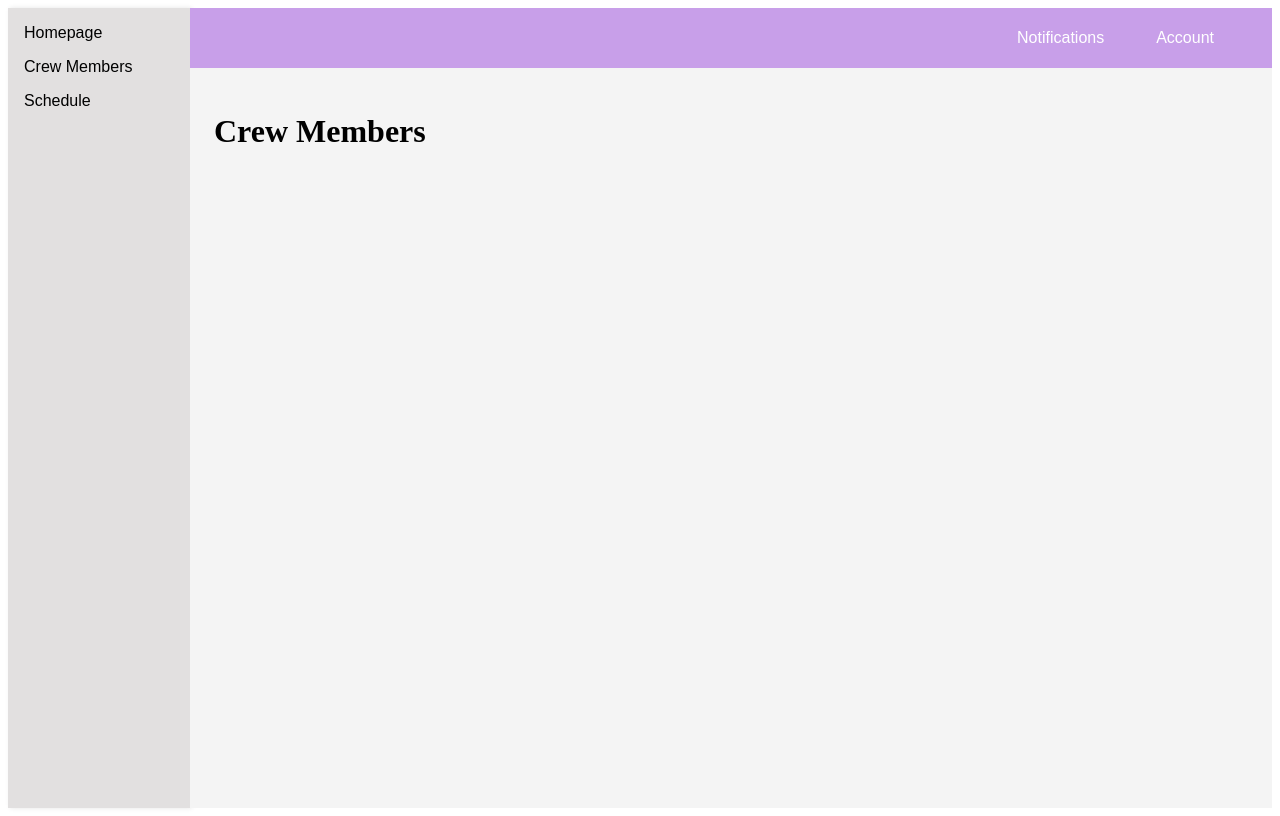
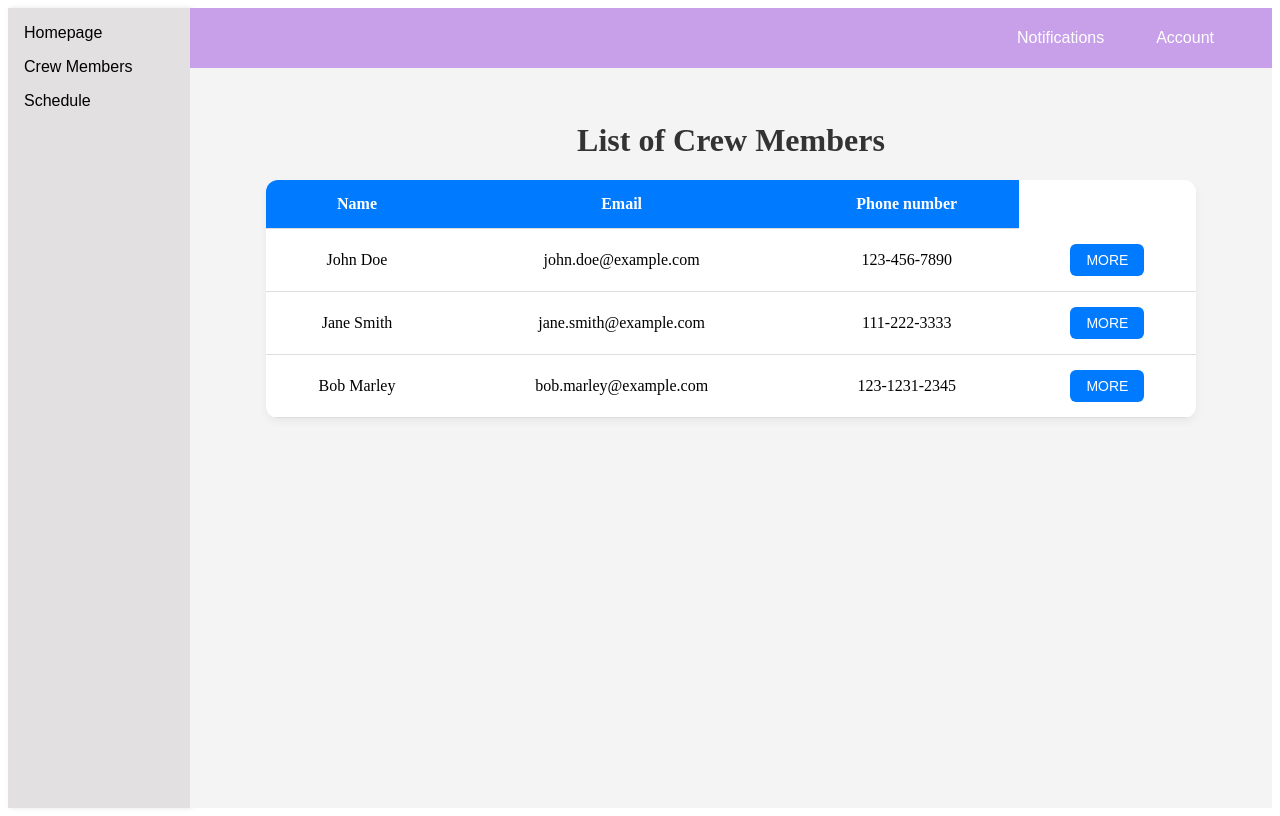
Before and after one commit to rileyhitthefan/CITE-30363-FrogCrew, a Vue app in the folder frontend/: page /#/crewMember in a window 1280 px wide. Built offline with nearby package versions, Linux system fonts and the light colour scheme; data requests are answered from the project's data file.

Commit message:
Use Case 3 Completed

```diff
--- a/frontend/db.json
+++ b/frontend/db.json
@@ -2,6 +2,7 @@
   "crewMembers": [
     {
       "id": "1",
+      "fullName": "John Doe",
       "firstName": "John",
       "lastName": "Doe",
       "phoneNumber": "123-456-7890",
@@ -15,6 +16,7 @@
     },
     {
       "id": "2",
+      "fullName": "Jane Smith",
       "firstName": "Jane",
       "lastName": "Smith",
       "email": "jane.smith@example.com",
@@ -27,11 +29,13 @@
     },
     {
       "id": "3",
+      "fullName": "Bob Marley",
       "firstName": "Bob",
       "lastName": "Marley",
       "email": "bob.marley@example.com",
       "phoneNumber": "123-1231-2345",
       "password": "34",
+      "role": "CREW",
       "position": [
         "Camera"
       ]
--- a/frontend/src/apis/crewMembers.js
+++ b/frontend/src/apis/crewMembers.js
@@ -64,7 +64,31 @@ const updateMemberById = async (id, updatedData) => {
 }
 
 
+/**
+ * POST /invite
+ * Admin sends invite to new crew members by specifing their emails
+ */
+const inviteCrewMembers = async (emails) => {
+    try {
+        const response = await fetch(BASE_URL, {
+            method: 'POST',
+            headers: {
+                'Content-Type': 'application/json',
+            },
+            body: JSON.stringify({ emails }),
+            })
+
+        if (!response.ok) {
+            throw new Error('Failed to invite crew members')
+        }
+        return await response.json()
+
+        } catch (error) {
+            console.error(error)
+            throw error
+        }
+}
 
 
 
-export default {findAllCrewMembers, findMemberById, updateMemberById}
+export default {findAllCrewMembers, findMemberById, updateMemberById, inviteCrewMembers}
--- a/frontend/src/router/index.js
+++ b/frontend/src/router/index.js
@@ -11,6 +11,7 @@ import Notifications from "@/views/Notifications.vue"
 import Account from "@/views/Account.vue"
 import ChangeAccountDetails from "@/views2/ChangeAccountDetails.vue"
 import ConfirmAccountChanges from "@/views2/ConfirmAccountChanges.vue"
+import DetailsCrewMember from "@/views2/detailsCrewMember.vue"
 
 //Create a router instance
 const router = createRouter({
@@ -26,8 +27,11 @@ const router = createRouter({
                 {path: '/schedule', name: 'schedule', component: Schedule,  meta: { title: 'Schedule', isNavLink: true}},
                 {path: '/notifications', name: 'notifications', component: Notifications},
                 {path: '/account', name: 'account', component: Account},
+
                 {path: '/account/changeAccountDetails/:id', name: 'changeAccountDetails', component: ChangeAccountDetails, props: true},
-                {path: '/account/changeAccountDetails/:id/confirmAccountChanges', name: 'confirmAccountChanges', component: ConfirmAccountChanges}
+                {path: '/account/changeAccountDetails/:id/confirmAccountChanges', name: 'confirmAccountChanges', component: ConfirmAccountChanges},
+
+                {path: '/crewMember/detailsCrewMember/:id', name: 'detailsCrewMember', component: DetailsCrewMember, props: true}
             ]
         },
 
--- a/frontend/src/views/CrewMembers.vue
+++ b/frontend/src/views/CrewMembers.vue
@@ -1,14 +1,36 @@
 <template>
     <div>
-        <h1>Crew Members</h1>
+        <h1>List of Crew Members</h1>
 
+        <!--List of crew members fetched from back end-->
+        <table>
+            <thead>
+                <tr>
+                    <th>Name</th>
+                    <th>Email</th>
+                    <th>Phone number</th>
+                </tr>
+            </thead>
+            <tbody>
+                <tr v-for="crewMember in crewMembers" :key="crewMember.userId">
+                    <td>{{ crewMember.fullName }}</td>
+                    <td>{{ crewMember.email }}</td>
+                    <td>{{ crewMember.phoneNumber }}</td>
+                    <td><button @click="$router.push({name: 'detailsCrewMember',  params: { id: crewMember.id } })">MORE</button></td>
+                </tr>
+            </tbody>
+        </table>
+
+        <br />
         <!-- Show buttown only for ADMIN-->
-         <div v-if="userRole === 'ADMIN' ">
+        <div v-if="userRole === 'ADMIN' ">
             <button @click="$router.push({ name: 'manageCrewMembers' })">Manage</button>
             <button @click="$router.push({ name: 'inviteCrewMembers' })">Invite</button>
+
+            <!-- This is where Manage or Invite view will be shown -->
+            <router-view />
+
         </div>
-        <!-- This is where Manage or Invite view will be shown -->
-        <router-view />
 
     </div>
 </template>
@@ -16,8 +38,75 @@
 <script setup>
 import { userRole } from '@/apis/auth';
 
+import api from '@/apis/crewMembers'
+import { ref, onMounted} from 'vue'
+
+const crewMembers = ref([])
+
+onMounted(loadCrewMembers)
+
+async function loadCrewMembers(){
+    crewMembers.value = await api.findAllCrewMembers()
+}
+
 </script>
 
 <style scoped>
+h1 {
+  text-align: center;
+  margin-top: 20px;
+  color: #333;
+}
+
+table {
+  width: 90%;
+  margin: 20px auto;
+  border-collapse: collapse;
+  box-shadow: 0 4px 8px rgba(0, 0, 0, 0.05);
+  background-color: #fff;
+  border-radius: 12px;
+  overflow: hidden;
+}
+
+thead {
+  background-color: #007bff;
+  color: white;
+}
+
+th, td {
+  padding: 15px;
+  text-align: center;
+  border-bottom: 1px solid #ddd;
+  font-size: 16px;
+}
+
+tr:hover {
+  background-color: #f1f1f1;
+}
+
+button {
+  padding: 8px 16px;
+  background-color: #007bff;
+  color: white;
+  border: none;
+  border-radius: 6px;
+  cursor: pointer;
+  transition: background-color 0.3s;
+  font-size: 14px;
+}
+
+button:hover {
+  background-color: #0056b3;
+}
+
+div {
+  margin-top: 30px;
+  text-align: center;
+}
+
+.router-view {
+  margin-top: 20px;
+}
+
 
 </style>
--- a/frontend/src/views2/InviteCrewMembers.vue
+++ b/frontend/src/views2/InviteCrewMembers.vue
@@ -1,18 +1,149 @@
 <template>
     <div>
         <h2>Invite Crew Members</h2>
-        <div>Enter emails for crew members to invite:</div>
+        <div>Enter emails to invite new crew members (one per line):</div>
         <br />
-        <textarea cols="80" rows="15" placeholder="Enter email addresses..."></textarea>
+        <textarea v-model="emailsText" cols="80" rows="15" placeholder="Enter email addresses..."></textarea>
         <br />
-        <button>Send</button>
+        <button @click="sendInvites">Send</button>
+
+        <div v-if="errorMessage" class="error">{{ errorMessage }}</div>
+        <div v-if="successMessage" class="success">{{ successMessage }}</div>
+
     </div>
 </template>
 
 <script setup>
+import { ref } from 'vue'
+import api from '@/apis/crewMembers'
 
+const emailsText = ref('') // raw textarea content
+const errorMessage = ref('')
+const successMessage = ref('')
+
+//Validate that emails entered have correct format
+function validateEmail(email) {
+  const re = /^[a-zA-Z0-9._%+-]+@[a-zA-Z0-9.-]+\.[a-zA-Z]{2,}$/
+  return re.test(email)
+}
+
+
+async function sendInvites() {
+    errorMessage.value = ''
+    successMessage.value = ''
+
+    // Check if the textarea is empty
+    if (!emailsText.value.trim()) {
+        errorMessage.value = 'Please enter at least one email address.'
+        return
+    }
+
+  const emailList = emailsText.value
+    .split('\n')           // split by new lines
+    .map(e => e.trim())     // remove spaces
+    .filter(e => e.length)  // remove empty lines
+
+  // Validate all emails
+  const invalidEmails = emailList.filter(email => !validateEmail(email))
+
+  if (invalidEmails.length > 0) {
+    errorMessage.value = `Invalid email(s): ${invalidEmails.join(', ')}`
+    return  //Don't send if there are invalid emails
+  }
+
+  try {
+    await api.inviteCrewMembers(emailList) //pass as { emails: [...] }
+    emailsText.value = '' //clear input
+    successMessage.value = 'Invitations sent successfully!'
+  } catch (error) {
+    console.error(error)
+  }
+}
 </script>
 
-<style lang="scss" scoped>
+<style scoped>
+/* Container for the whole form */
+div {
+  padding: 20px;
+  max-width: 600px;
+  margin: 0 auto;
+  background-color: #f9f9f9;
+  border-radius: 8px;
+  box-shadow: 0 2px 8px rgba(0, 0, 0, 0.1);
+}
+
+/* Title */
+h2 {
+  text-align: center;
+  color: #333;
+}
+
+/* Label text for the textarea */
+div {
+  font-size: 16px;
+  color: #555;
+}
+
+/* Styling the text area */
+textarea {
+  width: 100%;
+  padding: 10px;
+  margin-top: 10px;
+  margin-bottom: 15px;
+  border-radius: 5px;
+  border: 1px solid #ccc;
+  font-size: 14px;
+  resize: vertical;
+  transition: border-color 0.3s ease-in-out;
+}
+
+textarea:focus {
+  border-color: #007bff;
+  outline: none;
+}
+
+/* Button styling */
+button {
+  width: 100%;
+  padding: 10px;
+  background-color: #28a745;
+  color: white;
+  border: none;
+  border-radius: 5px;
+  font-size: 16px;
+  cursor: pointer;
+  transition: background-color 0.3s ease;
+}
+
+button:hover {
+  background-color: #218838;
+}
+
+button:disabled {
+  background-color: #ccc;
+  cursor: not-allowed;
+}
+
+/* Success message styling */
+.success {
+  color: #28a745;
+  background-color: #e9f7e9;
+  padding: 10px;
+  border-radius: 5px;
+  margin-top: 20px;
+  border: 1px solid #28a745;
+  font-size: 14px;
+}
+
+/* Error message styling */
+.error {
+  color: #dc3545;
+  background-color: #f8d7da;
+  padding: 10px;
+  border-radius: 5px;
+  margin-top: 20px;
+  border: 1px solid #dc3545;
+  font-size: 14px;
+}
 
 </style>
--- /dev/null
+++ b/frontend/src/views2/detailsCrewMember.vue
@@ -0,0 +1,90 @@
+<template>
+    <h1>Crew Member Details</h1>
+    <div v-if="crewMember">
+        <h2>{{ crewMember.fullName }}</h2>
+        <p><strong>First Name:</strong> {{ crewMember.firstName }}</p>
+        <p><strong>Last Name:</strong> {{ crewMember.lastName }}</p>
+        <p><strong>Email:</strong> {{ crewMember.email }}</p>
+        <p><strong>Phone Number:</strong> {{ crewMember.phoneNumber }}</p>
+        <p><strong>Position:</strong> {{ crewMember.position.join(', ') }}</p>
+        <p><strong>Role:</strong> {{ crewMember.role }}</p>
+    </div>
+    <div v-else>
+        Loading crew member details...
+    </div>
+
+    <button @click="$router.push({name: 'crewMembers'})">Back to Full List</button>
+
+</template>
+
+<script setup>
+import { ref, onMounted } from 'vue'
+import { useRoute } from 'vue-router'
+import api from '@/apis/crewMembers' // import your api
+
+const route = useRoute()
+const crewMember = ref(null)
+
+onMounted(async () => {
+  const id = route.params.id
+  try {
+    crewMember.value = await api.findMemberById(id)
+  } catch (error) {
+    console.error('Failed to fetch crew member details:', error)
+  }
+})
+
+</script>
+
+<style scoped>
+h1 {
+  text-align: center;
+  margin-top: 20px;
+  color: #333;
+}
+
+h2 {
+  text-align: center;
+  margin: 20px 0;
+  color: #555;
+}
+
+div {
+  max-width: 600px;
+  margin: 20px auto;
+  padding: 20px;
+  border: 1px solid #ddd;
+  border-radius: 12px;
+  background-color: #f9f9f9;
+  box-shadow: 0 4px 8px rgba(0, 0, 0, 0.05);
+}
+
+p {
+  font-size: 16px;
+  margin: 10px 0;
+  color: #444;
+}
+
+strong {
+  color: #222;
+}
+
+button {
+  display: block;
+  margin: 30px auto 0;
+  padding: 12px 24px;
+  background-color: #007bff;
+  color: white;
+  font-size: 16px;
+  border: none;
+  border-radius: 8px;
+  cursor: pointer;
+  transition: background-color 0.3s;
+}
+
+button:hover {
+  background-color: #0056b3;
+}
+
+
+</style>
```
